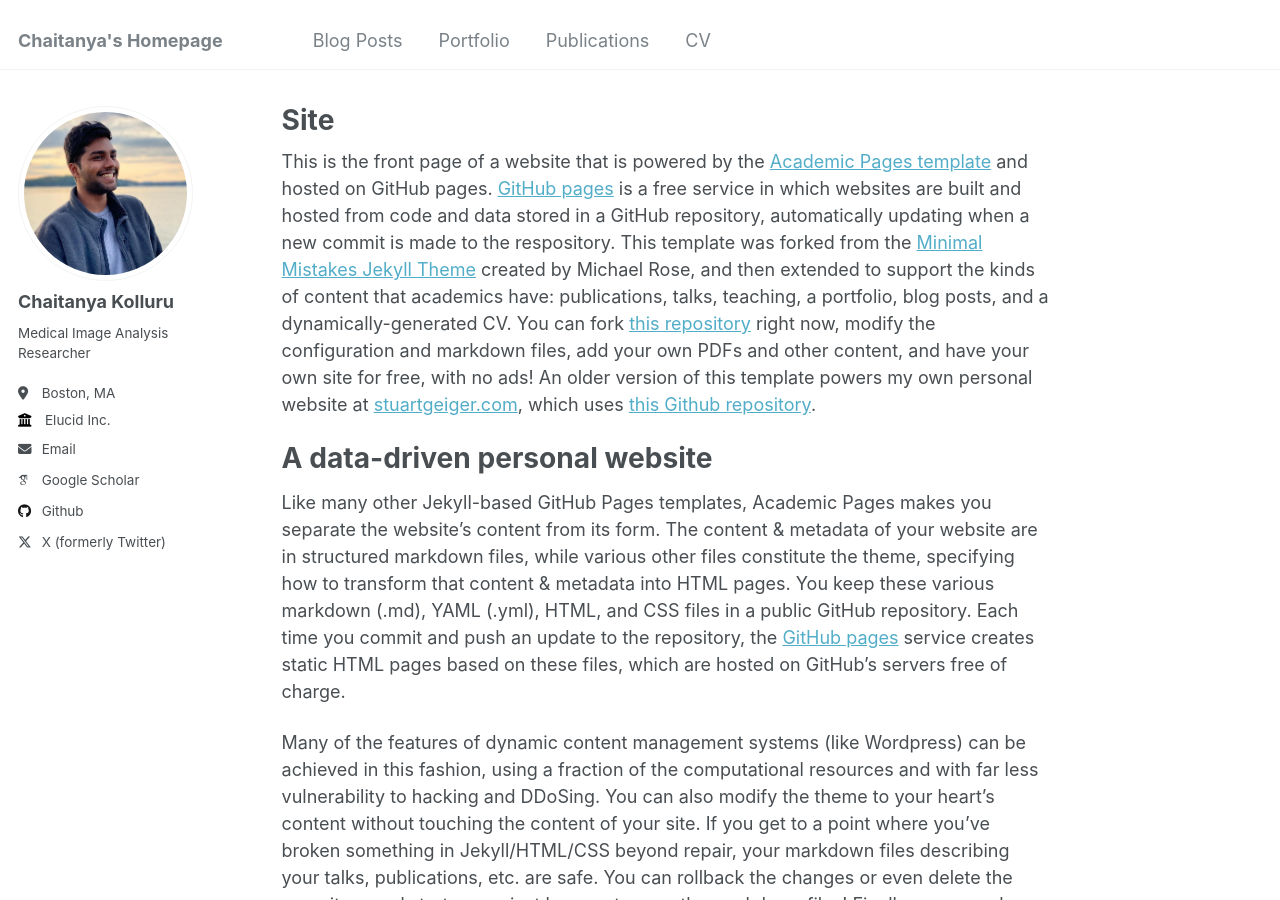
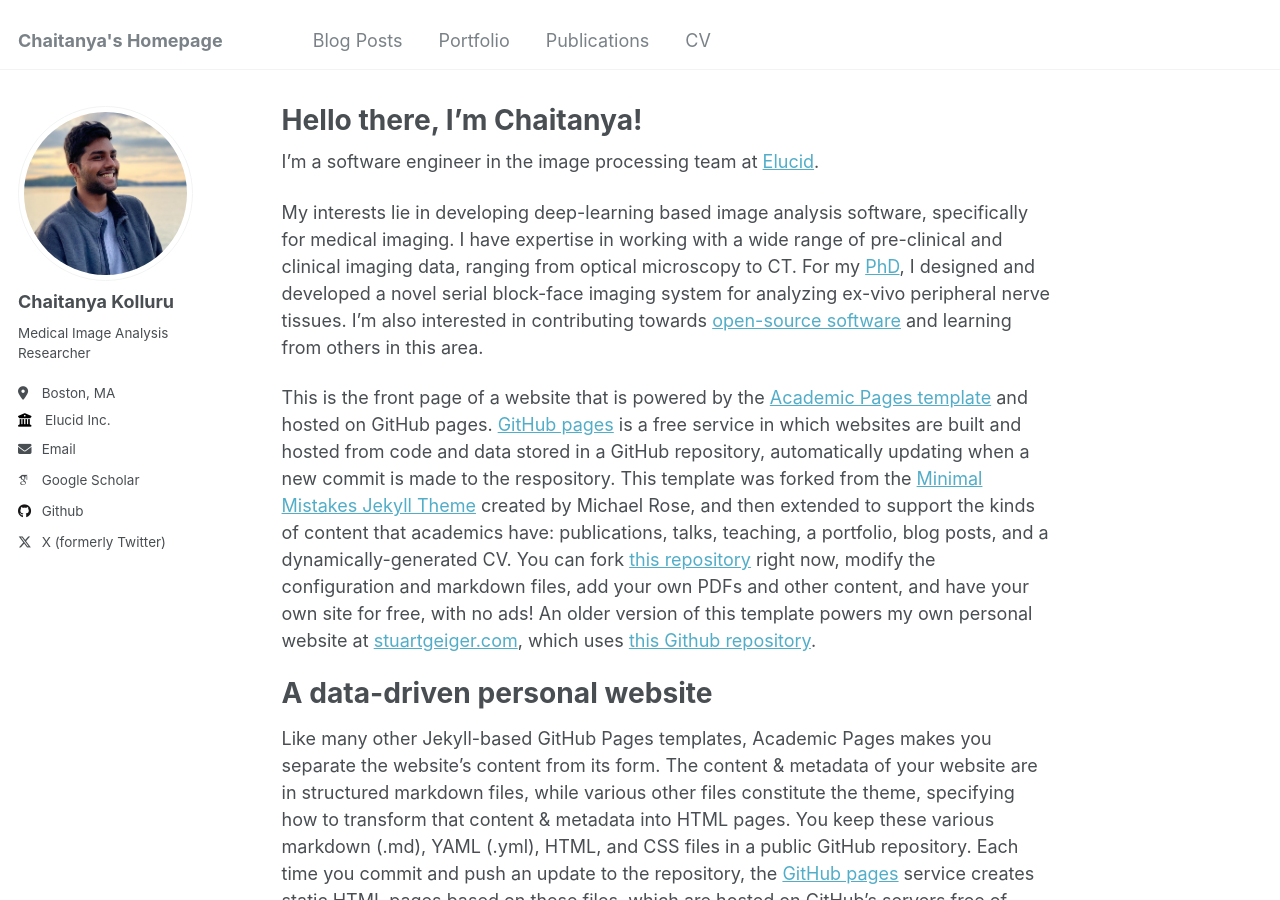
Before and after one commit to ckolluru/ckolluru.github.io, a Jekyll site: the page built from _pages/about.md, in a window 1280 px wide and 900 px high. Built offline with Jekyll 4.4.1, drawn with Linux system fonts in a browser that asks for light colours; some web fonts are replaced.

Commit message:
Add in about section

```diff
--- a/_data/navigation.yml
+++ b/_data/navigation.yml
@@ -6,7 +6,7 @@
 
 main:
   - title: "Blog Posts"
-    url: /year-archive/
+    url: /blogs/
 
   - title: "Portfolio"
     url: /portfolio/
--- a/_pages/about.md
+++ b/_pages/about.md
@@ -1,11 +1,18 @@
 ---
 permalink: /
-title: "Site"
+title: "Hello there, I'm Chaitanya!"
 author_profile: true
 redirect_from:
   - /about/
   - /about.html
 ---
+
+I'm a software engineer in the image processing team at [Elucid](https://www.elucid.com).
+
+My interests lie in developing deep-learning based image analysis software, specifically for medical imaging. I have expertise in working with a wide range of pre-clinical and clinical imaging data, ranging from optical microscopy to CT. For my [PhD](http://rave.ohiolink.edu/etdc/view?acc_num=case1704816346125624), I designed and developed a novel serial block-face imaging system for analyzing ex-vivo peripheral nerve tissues. I'm also interested in contributing towards [open-source software](https://github.com/ckolluru/NerveTracker) and learning from others in this area.
+
+
+
 
 This is the front page of a website that is powered by the [Academic Pages template](https://github.com/academicpages/academicpages.github.io) and hosted on GitHub pages. [GitHub pages](https://pages.github.com) is a free service in which websites are built and hosted from code and data stored in a GitHub repository, automatically updating when a new commit is made to the respository. This template was forked from the [Minimal Mistakes Jekyll Theme](https://mmistakes.github.io/minimal-mistakes/) created by Michael Rose, and then extended to support the kinds of content that academics have: publications, talks, teaching, a portfolio, blog posts, and a dynamically-generated CV. You can fork [this repository](https://github.com/academicpages/academicpages.github.io) right now, modify the configuration and markdown files, add your own PDFs and other content, and have your own site for free, with no ads! An older version of this template powers my own personal website at [stuartgeiger.com](http://stuartgeiger.com), which uses [this Github repository](https://github.com/staeiou/staeiou.github.io).
 
--- a/_pages/year-archive.html
+++ b/_pages/year-archive.html
@@ -1,6 +1,6 @@
 ---
 layout: archive
-permalink: /year-archive/
+permalink: /blogs/
 title: "Blog posts"
 author_profile: true
 redirect_from:
```
